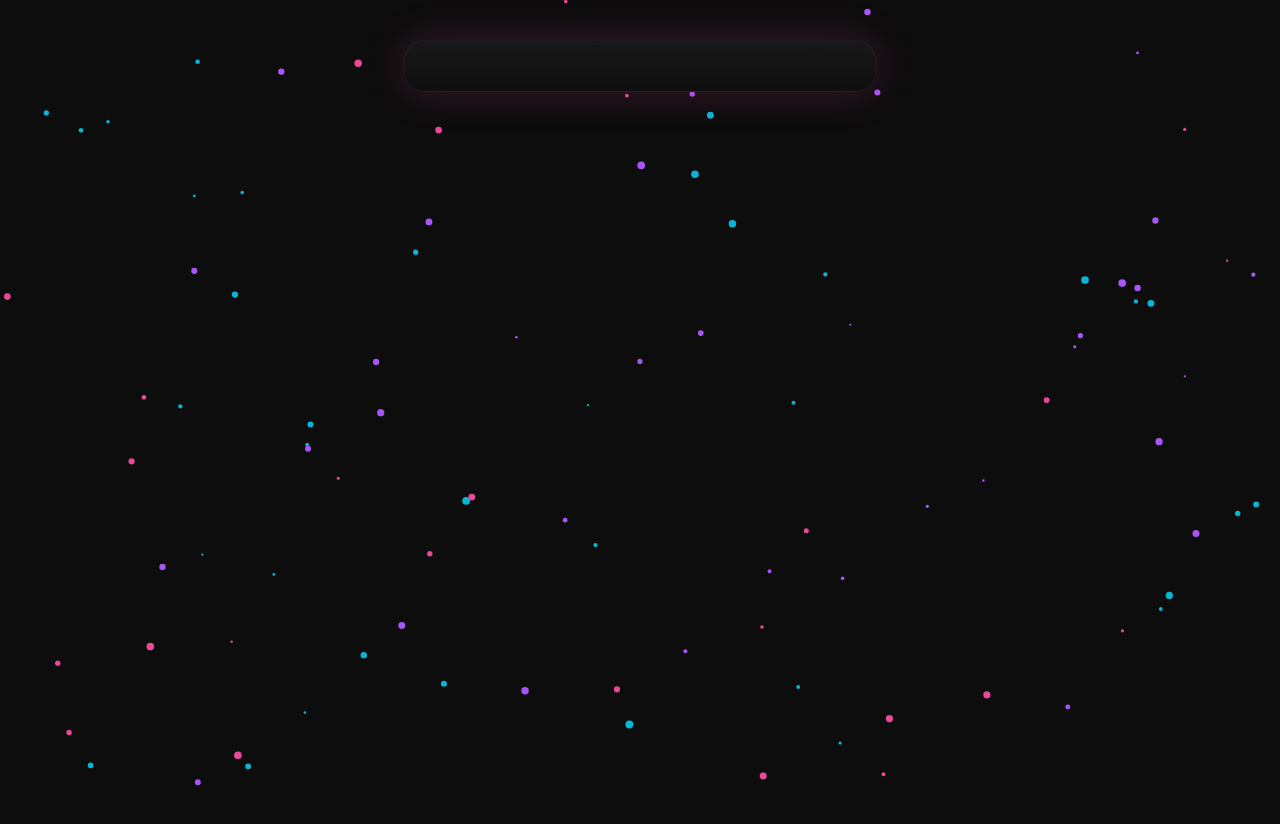
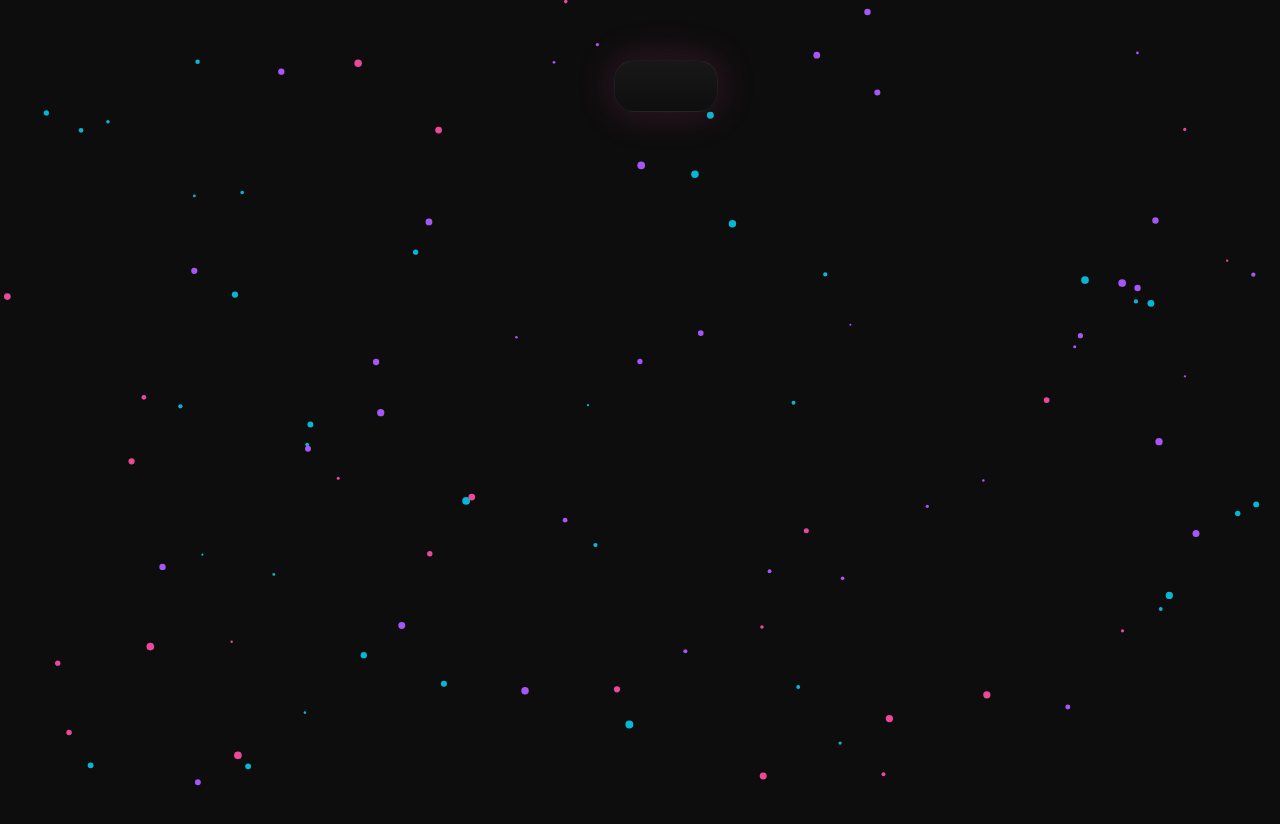
Before and after one commit to Yudzxml/apiDocV1, a Next.js app: page / in a window 1280 px wide. Shown: the top 824 px of the page. Built offline with nearby package versions, Linux system fonts and the light colour scheme.

Commit message:
Add files via upload

```diff
--- a/pages/index.js
+++ b/pages/index.js
@@ -87,7 +87,16 @@ export default function Home() {
   document.body.style.boxSizing = "border-box";
   document.body.style.minHeight = "100vh";
   document.body.style.background = "#0d0d0d";
-  document.body.style.overflowY = "auto"; // biar scroll vertikal muncul jika panjang
+
+  // Flexbox untuk center horizontal & top spacing
+  document.body.style.display = "flex";
+  document.body.style.flexDirection = "column";
+  document.body.style.alignItems = "center";
+  document.body.style.justifyContent = "flex-start"; // tetap di atas tapi tidak menempel ke layar
+  document.body.style.overflowX = "hidden";
+  document.body.style.overflowY = "auto";
+
+  // HTML element
   document.documentElement.style.height = "100%";
   document.documentElement.style.overflowY = "auto";
 }, []);
@@ -100,7 +109,7 @@ return (
     position: "relative",
     background: "#0d0d0d",
     color: "#fff",
-    overflow: "visible", // tetap biar konten scroll
+    overflow: "visible", // biar konten scroll
   }}>
     {/* Canvas Background */}
     <canvas ref={canvasRef} style={{
@@ -135,10 +144,10 @@ return (
     {/* Main Content */}
     {!loading && (
       <div style={{
-        position: "relative",
+        position: "relative", // cukup relative, jangan fixed/absolute
         width: "100%",
         maxWidth: "420px",
-        margin: "40px auto", // beri jarak top/bottom
+        margin: "60px 0", // margin atas/bawah untuk jarak aman dari viewport
         padding: "25px",
         borderRadius: "20px",
         textAlign: "center",
```
